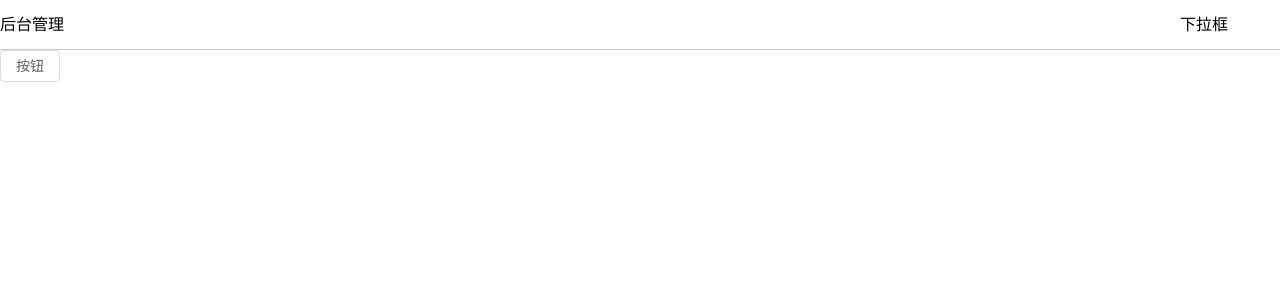
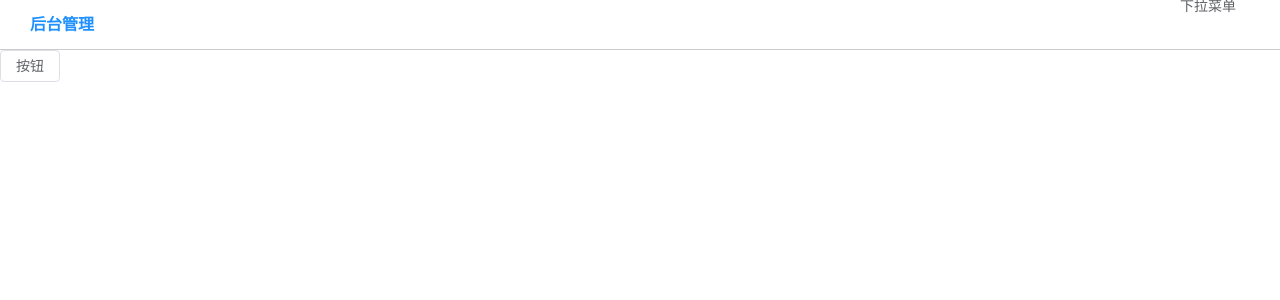
Before and after one commit to huzirun/frond, a Vue app: page / in a window 1280 px wide. Shown: the top 300 px of the page. Built offline with nearby package versions, Linux system fonts and the light colour scheme.

Commit message:
feat: 完善header

```diff
--- a/src/components/Header.vue
+++ b/src/components/Header.vue
@@ -1,8 +1,23 @@
 <template>
   <div style="height: 50px; line-height: 50px; border-bottom: 1px solid #ccc; display: flex">
-    <div style="width: 200px">后台管理</div>
+    <div style="width: 200px; padding-left: 30px; font-weight: bold; color: dodgerblue">后台管理</div>
     <div style="flex: 1"></div>
-    <div style="width: 100px">下拉框</div>
+    <div style="width: 100px">
+      <el-dropdown>
+        <span class="el-dropdown-link">
+          下拉菜单
+        </span>
+        <template #dropdown>
+          <el-dropdown-menu>
+            <el-dropdown-item>Action 1</el-dropdown-item>
+            <el-dropdown-item>Action 2</el-dropdown-item>
+            <el-dropdown-item >Action 3</el-dropdown-item>
+            <el-dropdown-item disabled>Action 4</el-dropdown-item>
+            <el-dropdown-item >Action 5</el-dropdown-item>
+          </el-dropdown-menu>
+        </template>
+      </el-dropdown>
+    </div>
   </div>
 </template>
 
```
